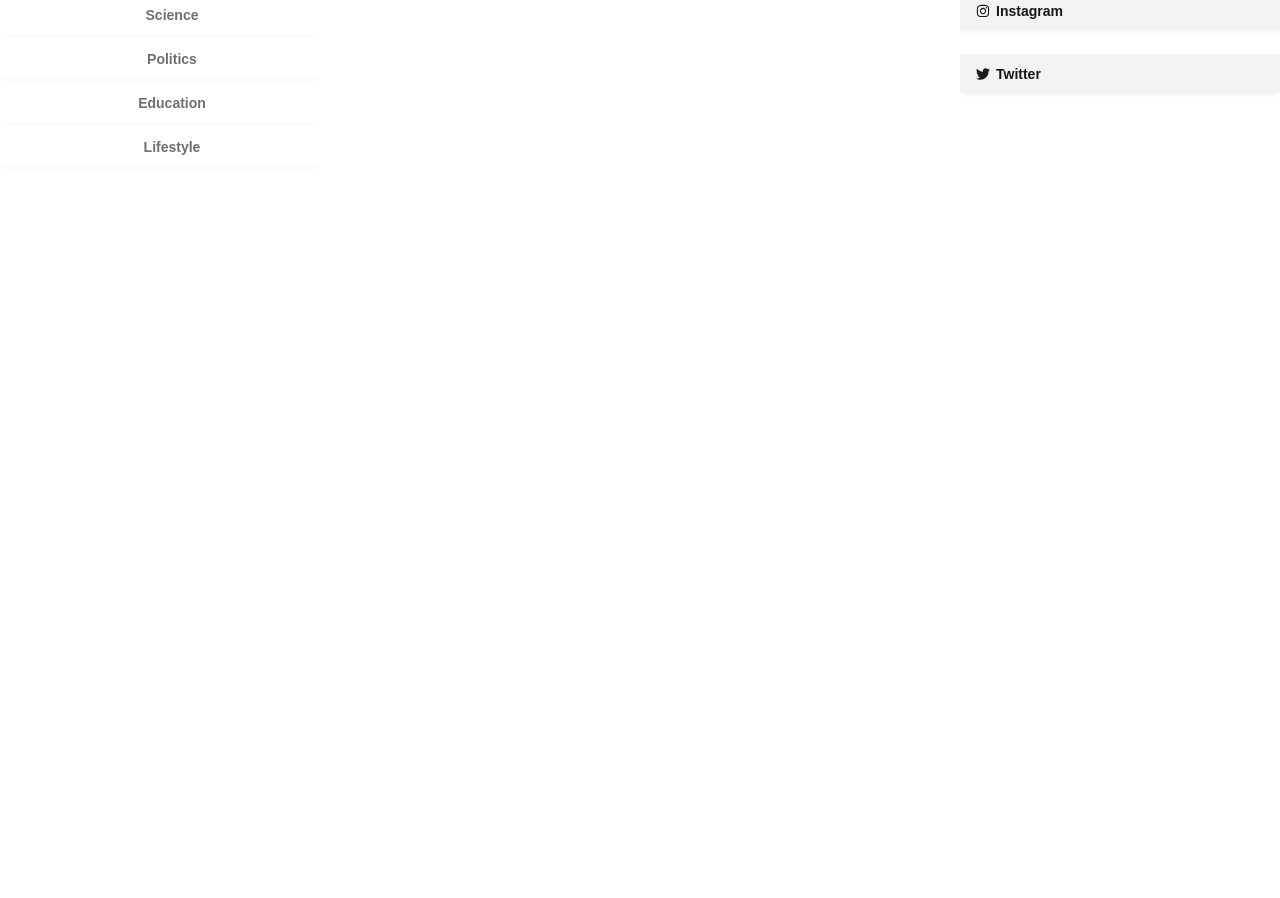
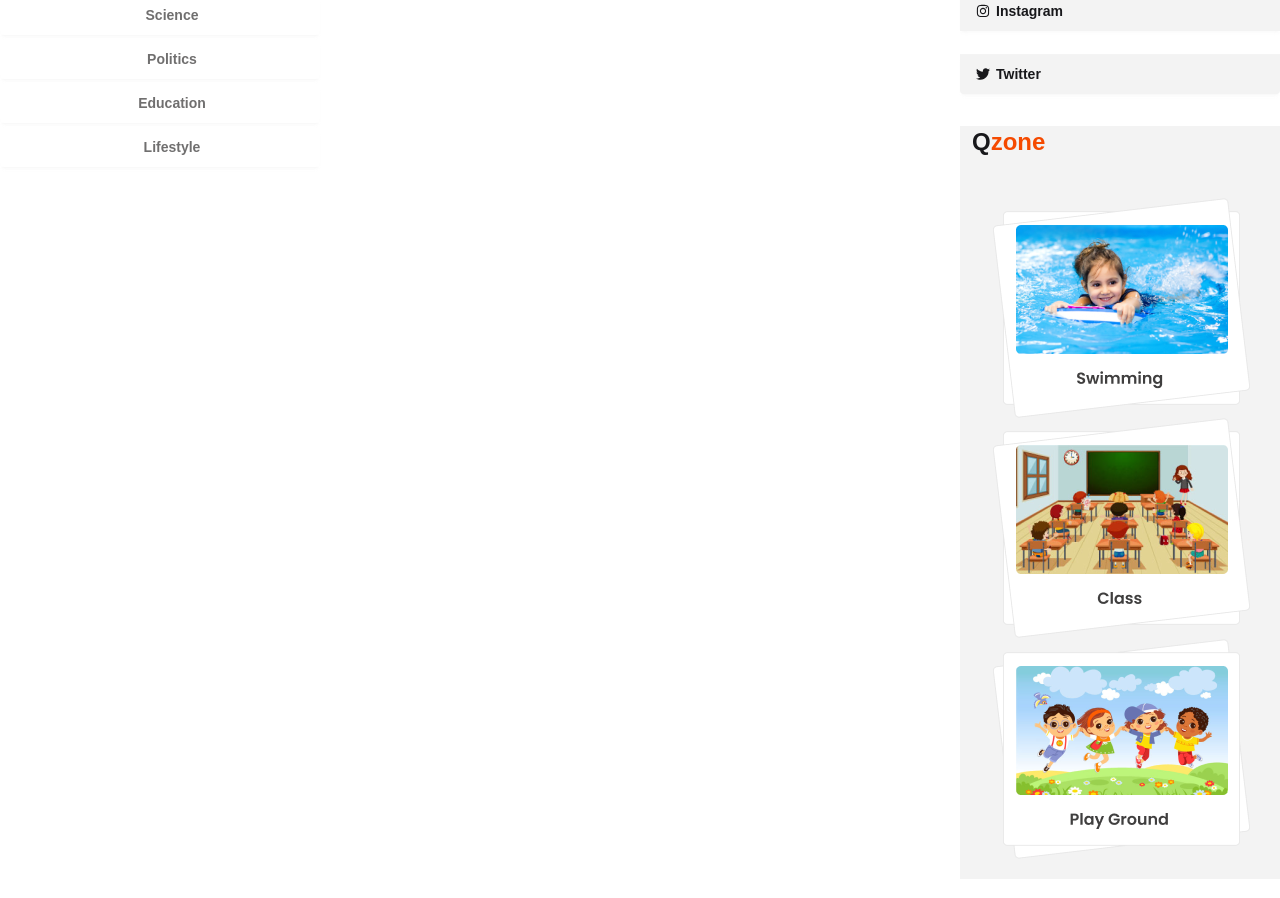
Before and after one commit to sodium000/News_portal, a React (Vite) app: page / in a window 1280 px wide. Shown: the part 680-1578 px from the top of the page. Before the commit the page ends 867 px from the top, so only its background shows below. Built offline with nearby package versions, Linux system fonts and the light colour scheme.

Commit message:
right side done

```diff
--- a/src/component/Home/RightHome.jsx
+++ b/src/component/Home/RightHome.jsx
@@ -1,6 +1,7 @@
 import React from 'react';
 import LoginButton from '../LoginButton/LoginButton';
 import FindUs from '../Find/FindUs';
+import Qzone from '../Qzone/Qzone';
 
 const RightHome = () => {
     return (
@@ -8,6 +9,7 @@ const RightHome = () => {
             <h1 className='font-bold my-3 pl-3 text-[22px]'>Login with</h1>
             <LoginButton></LoginButton>
             <FindUs></FindUs>
+            <Qzone></Qzone>
         </div>
     );
 };
--- /dev/null
+++ b/src/component/Qzone/Qzone.jsx
@@ -0,0 +1,20 @@
+import React from 'react';
+import swimming from '../../assets/swimming.png'
+import Class from "../../assets/class.png"
+import ground from '../../assets/playground.png'
+
+
+const Qzone = () => {
+    return (
+        <div className='pl-3 bg-base-200'>
+            <h2 className='text-2xl font-bold mb-5'>Q<span className='text-orange-600'>zone</span></h2>
+            <div className='p-5'>
+                <img src={swimming} alt="" />
+                <img src={Class} alt="" />
+                <img src={ground} alt="" />
+            </div>
+        </div>
+    );
+};
+
+export default Qzone;
```
